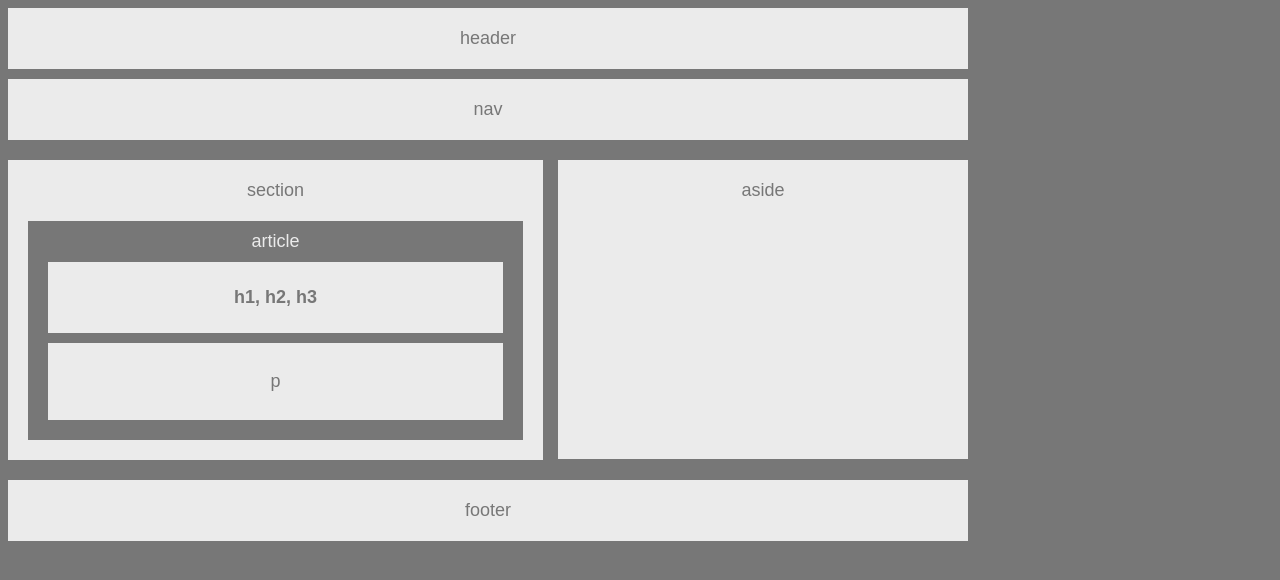
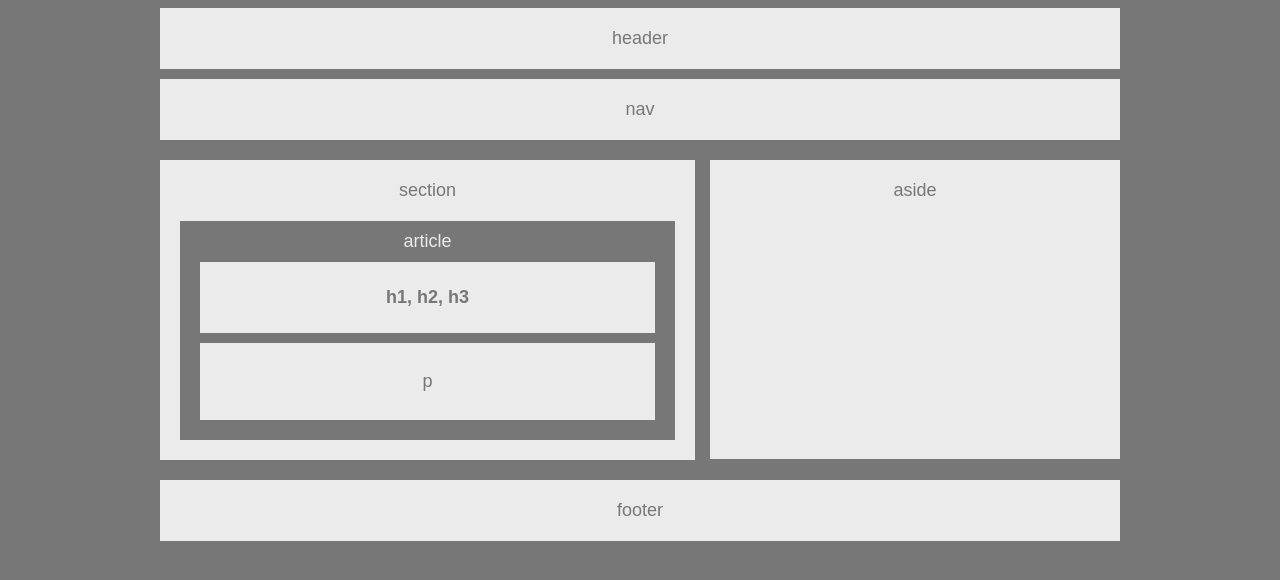
Before and after one commit to jstrub90/HW-Wireframe, a plain HTML site: page index.html in a window 1280 px wide. Drawn offline with Linux system fonts and the light colour scheme.

Commit message:
centered body of page

```diff
--- a/index.html
+++ b/index.html
@@ -7,9 +7,11 @@
     <title>HW-Wireframe</title>
     <link rel="stylesheet" href="style.css">
 </head>
+
+
+
 <body>
 
-    <div id="container">
 
         <header class="header">header</header>
 
@@ -37,7 +39,6 @@
 
         <footer class="footer">footer</footer>
 
-    </div>
 
 
 </body>
--- a/style.css
+++ b/style.css
@@ -4,9 +4,12 @@ body {
     background: #777;
     width: 960px;
     font-size: 18px;
+    margin-left: auto;
+    margin-right: auto;
 }
 
 #container {
+
 }
 
 .header {
```
